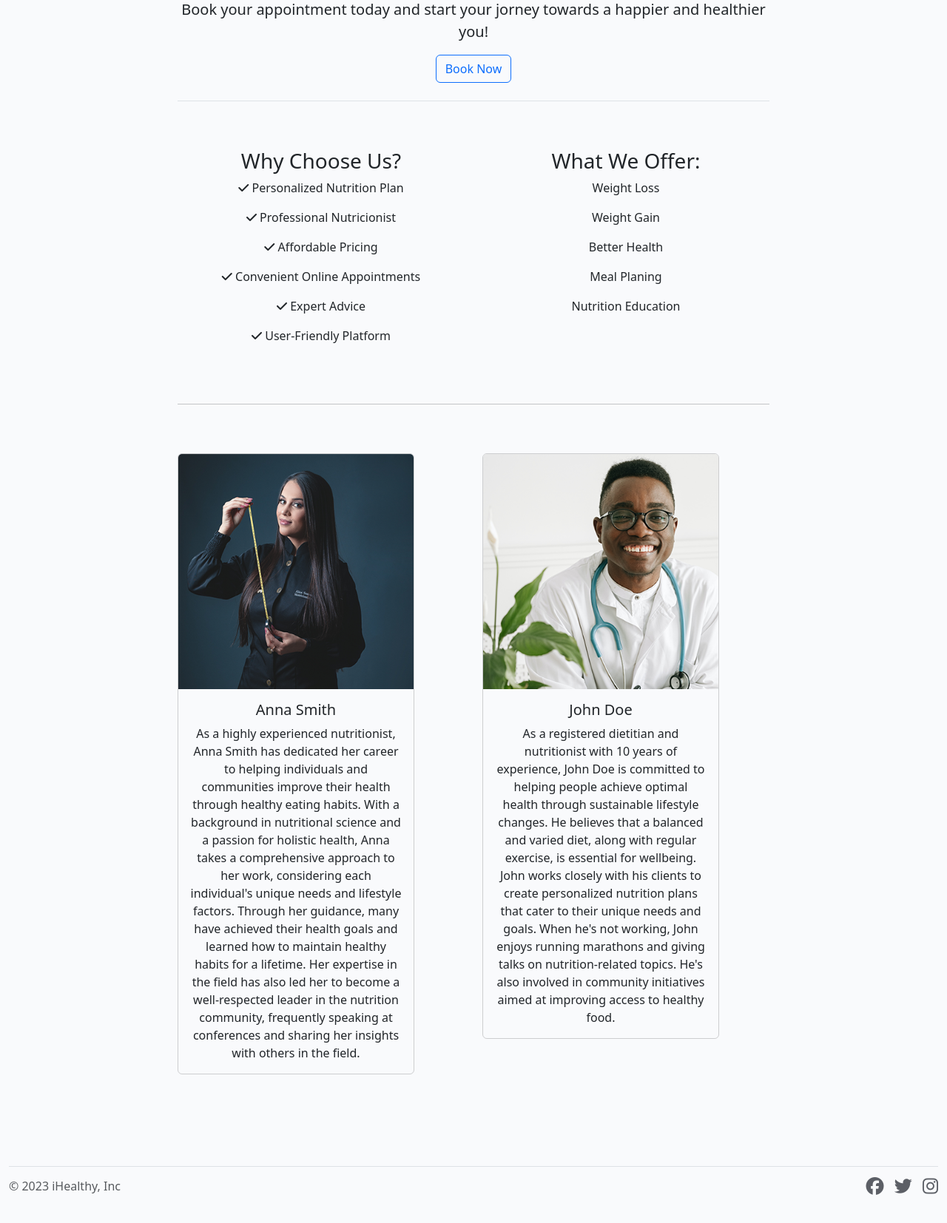
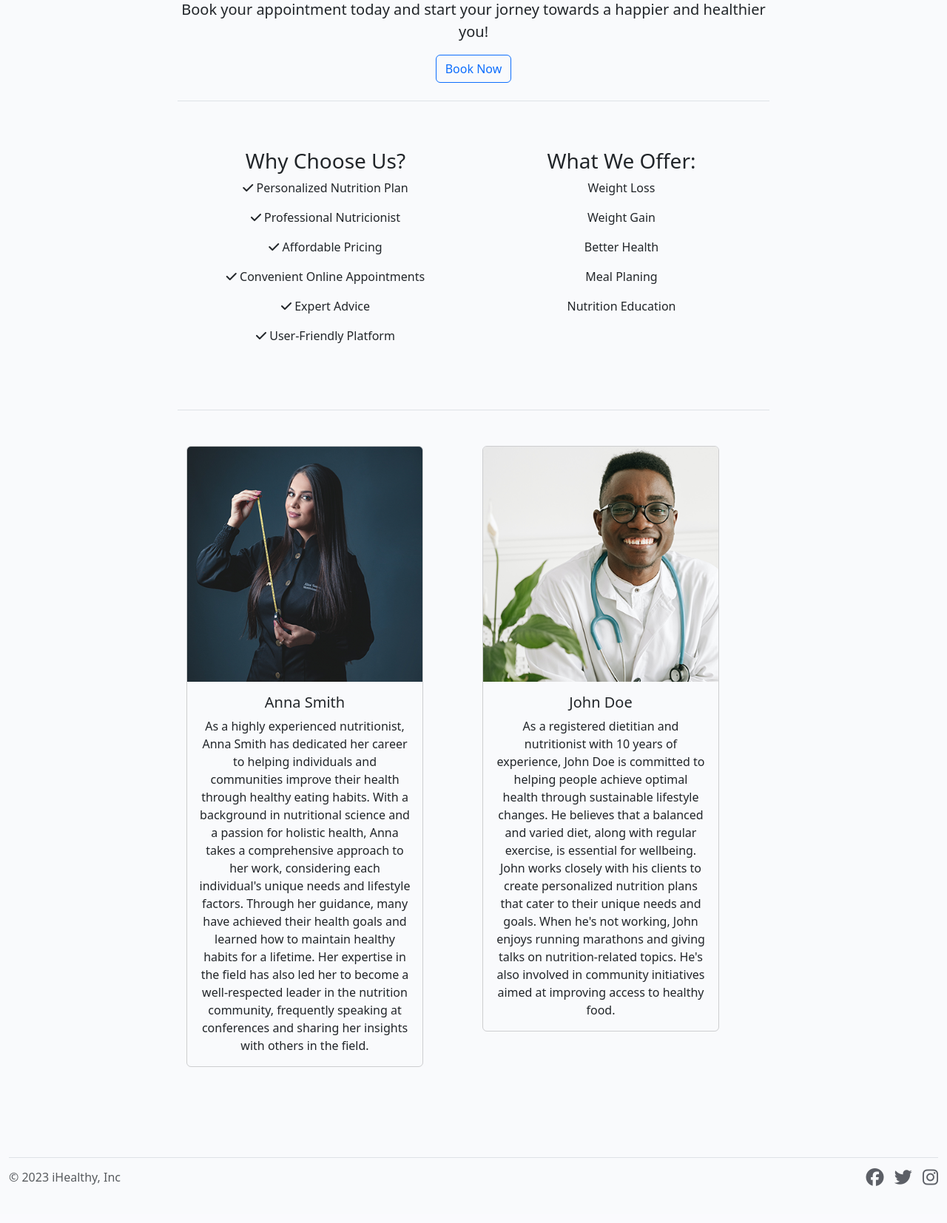
Before and after one commit to Giov3ss/iHealthy, a Django app: page / in a window 1280 px wide. Shown: the part 570-2224 px from the top of the page at 74% size. After the commit the page ends 2174 px from the top, so only its background shows below. Run offline with Django 3.2, Linux system fonts and the light colour scheme; some libraries are stand-ins or nearby versions.

Commit message:
adding the container fluid to fix a problem

```diff
--- a/iHealthy/settings.py
+++ b/iHealthy/settings.py
@@ -139,9 +139,9 @@ DATABASES['default'].update(dj_database_url.config(conn_max_age=500, ssl_require
 SECURE_PROXY_SSL_HEADER = ('HTTP_X_FORWARDED_PROTO', 'https')
 
 # Allow all host headers
-ALLOWED_HOSTS = ['ihealthy.herokuapp.com', 'localhost', '8000-giov3ss-ihealthy-ahgbr79grsy.ws-eu94.gitpod.io']  # noqa
+ALLOWED_HOSTS = ['ihealthy.herokuapp.com', 'localhost', '8000-giov3ss-ihealthy-ahgbr79grsy.ws-eu95.gitpod.io']  # noqa
 
-CSRF_TRUSTED_ORIGINS = ['8000-giov3ss-ihealthy-ahgbr79grsy.ws-eu93.gitpod.io']
+CSRF_TRUSTED_ORIGINS = ['8000-giov3ss-ihealthy-ahgbr79grsy.ws-eu95.gitpod.io']
 
 
 # Static files (CSS, JavaScript, Images)
--- a/templates/index.html
+++ b/templates/index.html
@@ -27,7 +27,7 @@
         {% endif %}
 </div>
 
-<div class="container pt-5 pb-5 mt-4 border-top">
+<div class="container-fluid pt-5 pb-5 mt-4 border-top">
     <div class="row mt-3">
         <div class="col-xs-12 col-lg-6">
             <h3>Why Choose Us?</h3>
@@ -48,9 +48,8 @@
         </div>
     </div>
 </div>
-<hr>
 
-<div class="container text-center">
+<div class="container-fluid pt-5 pb-5 mt-4 border-top text-center">
     <div class="row">
         <div class="col">
             <div class="card" style="width: 20rem;">
```
Also changed, not shown: README.md, appointments/migrations/0003_auto_20230421_2053.py (added), appointments/migrations/0004_remove_appointment_location.py (added).
